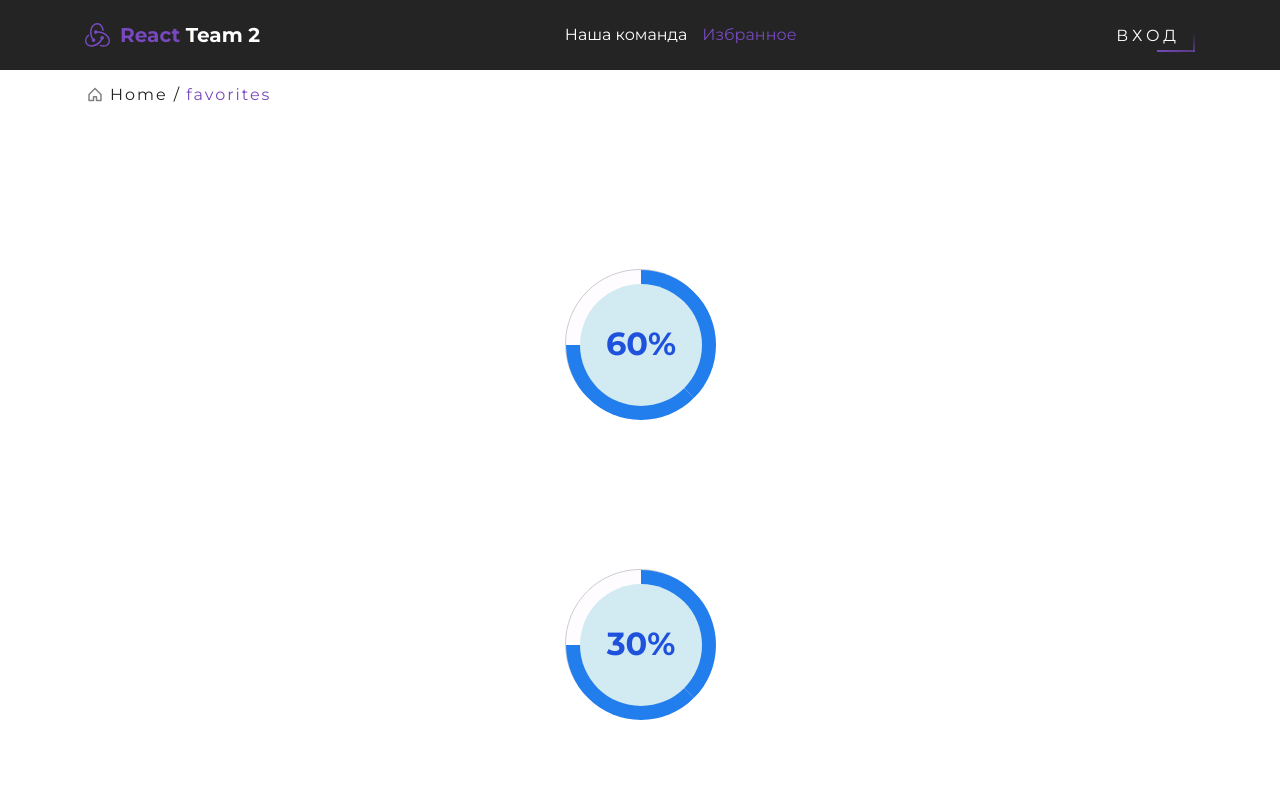
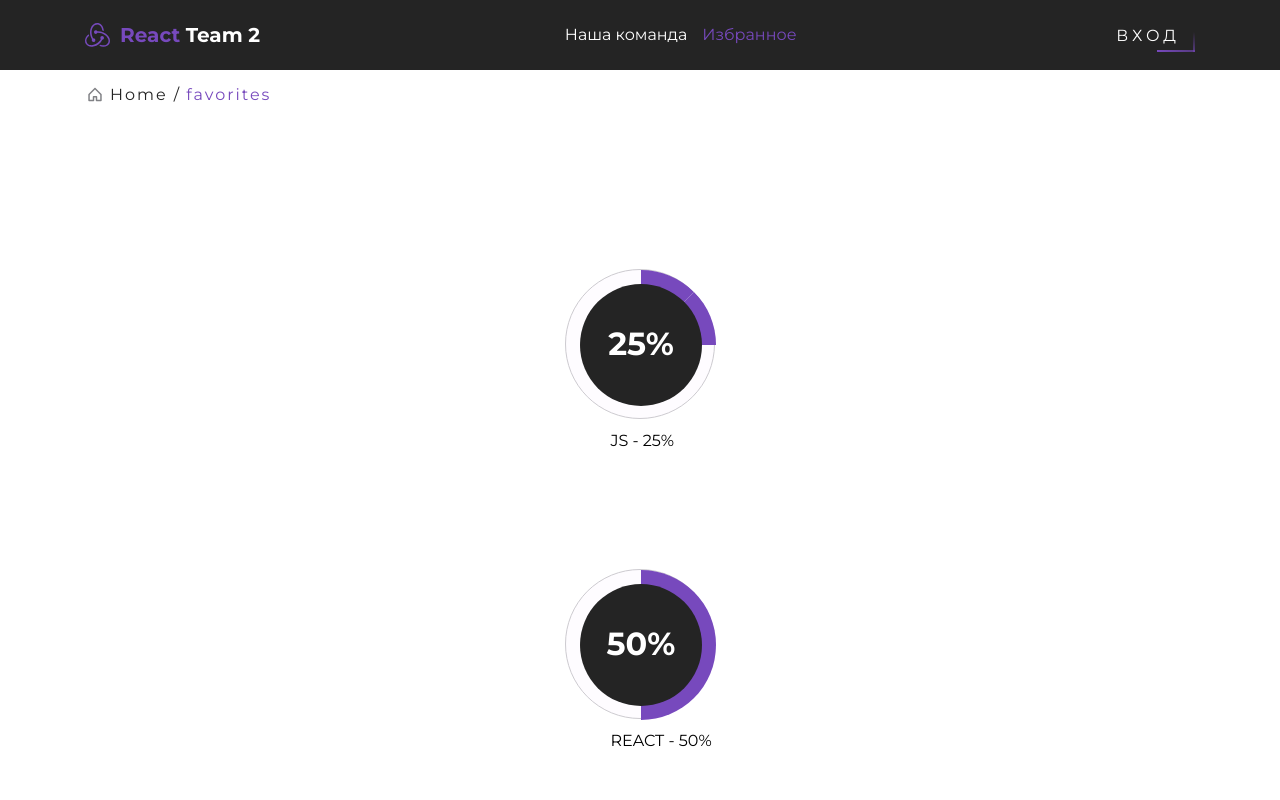
Before and after one commit to Undefined-deve1oper/react-hackaton, a React (Create React App) app: page /favorites in a window 1280 px wide. Shown: the top 800 px of the page. Built offline with nearby package versions, Linux system fonts and the light colour scheme; the HTML template or start-up script is replaced by a standard one.

Commit message:
progress bar finished

```diff
--- a/src/app/components/common/ProgressBar/ProgressBar.jsx
+++ b/src/app/components/common/ProgressBar/ProgressBar.jsx
@@ -5,15 +5,33 @@ const ProgressBar = ({ percentages, color, title, type = "circle" }) => {
     return (
         <>
             {type === "circle" ? (
-                <div class="circle-wrap">
-                    <div class="circle">
-                        <div class="mask full">
-                            <div class="fill"></div>
+                <div className="circle-progress">
+                    <div className="circle">
+                        <div
+                            style={{
+                                "--i": `${percentages}`
+                            }}
+                            className="mask full"
+                        >
+                            <div
+                                style={{
+                                    "--i": `${percentages}`
+                                }}
+                                className="fill"
+                            ></div>
                         </div>
-                        <div class="mask half">
-                            <div class="fill"></div>
+                        <div className="mask half">
+                            <div
+                                style={{
+                                    "--i": `${percentages}`
+                                }}
+                                className="fill"
+                            ></div>
                         </div>
-                        <div class="inside-circle"> {`${percentages}%`} </div>
+                        <div className="inside-circle">{`${percentages}%`}</div>
+                        <div className="circle-progress__label">
+                            {title} - {`${percentages}%`}
+                        </div>
                     </div>
                 </div>
             ) : (
@@ -32,6 +50,8 @@ const ProgressBar = ({ percentages, color, title, type = "circle" }) => {
     );
 };
 
+
+
 ProgressBar.propTypes = {
     percentages: PropTypes.number.isRequired,
     title: PropTypes.string,
--- a/src/app/components/common/ProgressBar/styles/_progress-bar.scss
+++ b/src/app/components/common/ProgressBar/styles/_progress-bar.scss
@@ -27,37 +27,39 @@
     }
 }
 
-.circle-wrap {
+.circle-progress {
     margin: 150px auto;
     width: 150px;
     height: 150px;
     background: #fefcff;
     border-radius: 50%;
     border: 1px solid #cdcbd0;
+    position: relative;
+
 }
 
-.circle-wrap .circle .mask,
-.circle-wrap .circle .fill {
+.circle-progress .circle .mask,
+.circle-progress .circle .fill {
     width: 150px;
     height: 150px;
     position: absolute;
     border-radius: 50%;
 }
 
-.circle-wrap .circle .mask {
+.circle-progress .circle .mask {
     clip: rect(0px, 150px, 150px, 75px);
 }
 
-.circle-wrap .inside-circle {
+.circle-progress .inside-circle {
     width: 122px;
     height: 122px;
     border-radius: 50%;
-    background: #d2eaf1;
+    background: $mainColor;
     line-height: 120px;
     text-align: center;
     margin-top: 14px;
     margin-left: 14px;
-    color: #1e51dc;
+    color: #fff;
     position: absolute;
     z-index: 100;
     font-weight: 700;
@@ -69,13 +71,22 @@
 /* 3rd progress bar */
 .mask .fill {
     clip: rect(0px, 75px, 150px, 0px);
-    background-color: #227ded;
+    background-color: $infoColor;
 }
 
 .mask.full,
 .circle .fill {
-    animation: fill ease-in-out 3s;
-    transform: rotate(135deg);
+    animation: fill ease-in-out 1.5s;
+    transform: rotate(calc(1.8deg * var(--i)));
+    // transform: rotate(var(--i));
+}
+// .circle-progress {}
+.circle-progress__label {
+    position: absolute;
+   left: 30%;
+   top: 110%;
+   text-transform: uppercase;
+   font-weight: 400;
 }
 
 @keyframes fill {
@@ -83,6 +94,6 @@
         transform: rotate(0deg);
     }
     100% {
-        transform: rotate(135deg);
+        transform: rotate(calc(1.8deg * var(--i)));
     }
 }
--- a/src/app/layouts/Favourites.jsx
+++ b/src/app/layouts/Favourites.jsx
@@ -8,9 +8,9 @@ import Main from "../components/common/Main";
 import ProgressBar from "../components/common/ProgressBar";
 
 const testData = [
-    { bgcolor: "#6a1b9a", completed: 60, title: "JS" },
-    { bgcolor: "#00695c", completed: 30, title: "React" },
-    { bgcolor: "#ef6c00", completed: 53, title: "Scss" }
+    { bgcolor: "#6a1b9a", completed: 25, title: "JS" },
+    { bgcolor: "#00695c", completed: 50, title: "React" },
+    { bgcolor: "#ef6c00", completed: 100, title: "Scss" }
 ];
 
 const Favorites = () => {
@@ -27,6 +27,7 @@ const Favorites = () => {
                             percentages={item.completed}
                             color={item.bgcolor}
                             title={item.title}
+                            // type
                         />
                     ))}
                 </Container>
```
